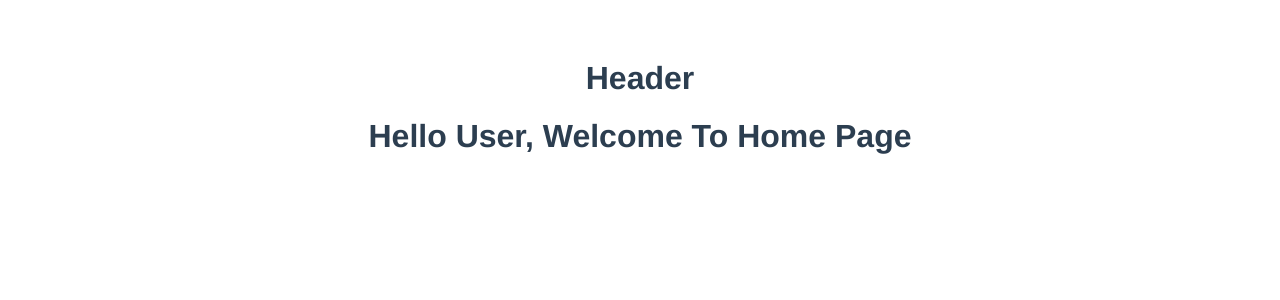
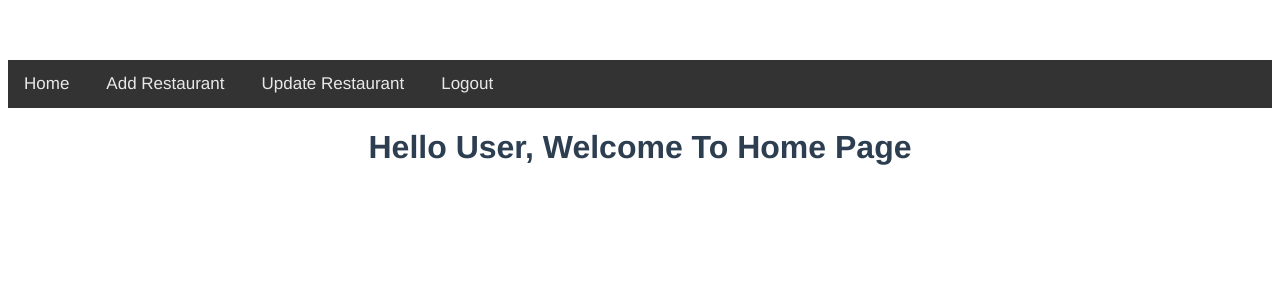
Before and after one commit to BryoEckoo/resto-project, a Vue app: page / in a window 1280 px wide. Shown: the top 300 px of the page. Built offline with nearby package versions, Linux system fonts and the light colour scheme.

Commit message:
styling header

```diff
--- a/src/components/Header.vue
+++ b/src/components/Header.vue
@@ -1,5 +1,10 @@
 <template>
-    <h1>Header</h1>
+    <div class="nav">
+        <a href="#">Home</a>
+        <a href="#">Add Restaurant</a>
+        <a href="#">Update Restaurant</a>
+        <a href="#">Logout</a>
+    </div>
 </template>
 
 <script>
@@ -7,3 +12,25 @@ export default{
     name:'HeaderPage'
 }
 </script>
+
+<style>
+.nav{
+    background-color: #333;
+    overflow: hidden;
+}
+.nav a {
+    float: left;
+    color: #f2f2f2f2;
+    padding: 14px 16px;
+    text-align: center;
+    font-size: 17px;
+    text-decoration: none;
+    margin-right: 5px;
+
+}
+
+.nav a:hover {
+    background: #ddd;
+    color: #333;
+}
+</style>
```
